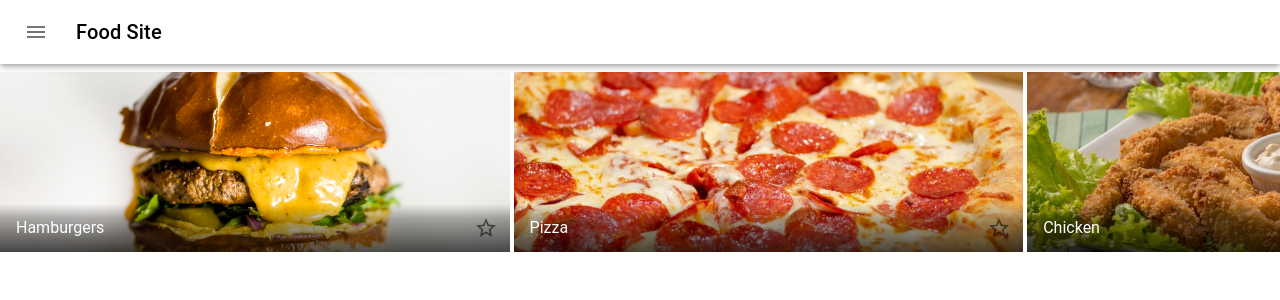
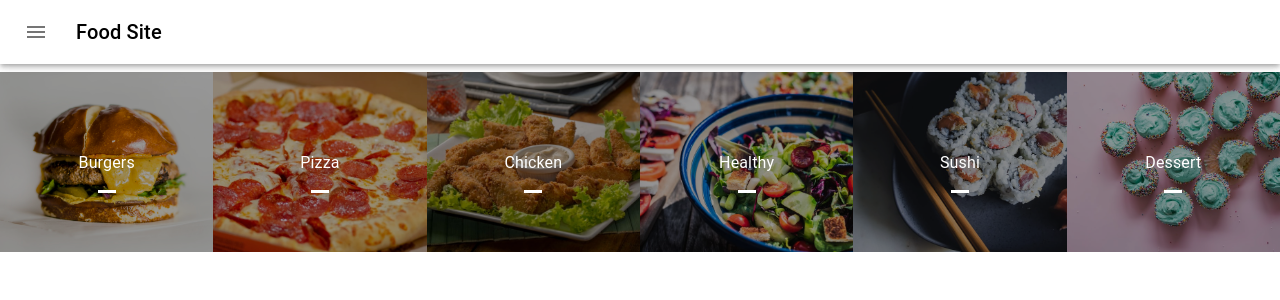
Before and after one commit to JuanMend/food-site, a React (Create React App) app: page /#/recipes in a window 1280 px wide. Shown: the top 300 px of the page. Built offline with nearby package versions, Linux system fonts and the light colour scheme.

Commit message:
recipe change

```diff
--- a/src/components/Recipes/Recipes.js
+++ b/src/components/Recipes/Recipes.js
@@ -1,13 +1,18 @@
 import React from 'react';
 import { Link } from 'react-router-dom';
 import Navbar from '../Navbar/Navbar';
+import Footer from '../Footer/Footer';
+
 import GridList from '@material-ui/core/GridList';
 import GridListTile from '@material-ui/core/GridListTile';
 import GridListTileBar from '@material-ui/core/GridListTileBar';
 import IconButton from '@material-ui/core/IconButton';
 import StarBorderIcon from '@material-ui/icons/StarBorder';
 // import tileData from './tileData';
-import { makeStyles, useTheme } from '@material-ui/styles';
+
+import ButtonBase from '@material-ui/core/ButtonBase';
+import Typography from '@material-ui/core/Typography';
+import { makeStyles } from '@material-ui/core/styles';
 import Sushi from '../../Pics/sushi.png';
 import Hamburger from '../../Pics/hamburger.png';
 import Tacos from '../../Pics/main-tacos.png';
@@ -16,94 +21,168 @@ import Pizza from '../../Pics/pizza.png';
 import Healthy from '../../Pics/healthy.png';
 import Chicken from '../../Pics/chicken.png';
 
+const images = [
+	{
+		url: Hamburger,
+		title: 'Burgers',
+		width: '40%'
+	},
+	{
+		url: Pizza,
+		title: 'Pizza',
+		width: '40%'
+	},
+	{
+		url: Chicken,
+		title: 'Chicken',
+		width: '40%'
+	},
+
+	{
+		url: Healthy,
+		title: 'Healthy',
+		width: '40%'
+	},
+	{
+		url: Sushi,
+		title: 'Sushi',
+		width: '40%'
+	},
+	{
+		url: Cupcakes,
+		title: 'Dessert',
+		width: '40%'
+	}
+];
+
 const useStyles = makeStyles((theme) => ({
 	root: {
+		width: '100%',
+		flexWrap: 'wrap',
 		marginTop: '9vh',
 		display: 'flex',
-		flexWrap: 'wrap',
 		justifyContent: 'space-around',
 		overflow: 'hidden'
-		// backgroundColor: theme.palette.background.paper
 	},
 	gridList: {
 		flexWrap: 'nowrap',
 		// Promote the list into his own layer on Chrome. This cost memory but helps keeping high FPS.
-		transform: 'translateZ(0)'
+		// transform: 'translateZ(0)',
+		marginTop: '9vh',
+		display: 'flex',
+		justifyContent: 'space-around',
+		alignItems: 'center',
+		overflow: 'hidden',
+		width: '100%'
 	},
-	title: {
-		// color: theme.palette.primary.light
+	image: {
+		position: 'relative',
+		height: 200,
+		[theme.breakpoints.down('xs')]: {
+			width: '100% !important', // Overrides inline-style
+			height: 100
+		},
+		'&:hover, &$focusVisible': {
+			zIndex: 1,
+			'& $imageBackdrop': {
+				opacity: 0.15
+			},
+			'& $imageMarked': {
+				opacity: 0
+			},
+			'& $imageTitle': {
+				border: '4px solid currentColor'
+			}
+		}
 	},
-	titleBar: {
-		background: 'linear-gradient(to top, rgba(0,0,0,0.7) 0%, rgba(0,0,0,0.3) 70%, rgba(0,0,0,0) 100%)'
+	focusVisible: {},
+	imageButton: {
+		position: 'absolute',
+		left: 0,
+		right: 0,
+		top: 0,
+		bottom: 0,
+		display: 'flex',
+		alignItems: 'center',
+		justifyContent: 'center',
+		color: theme.palette.common.white
+	},
+	imageSrc: {
+		position: 'absolute',
+		left: 0,
+		right: 0,
+		top: 0,
+		bottom: 0,
+		backgroundSize: 'cover',
+		backgroundPosition: 'center 40%'
+	},
+	imageBackdrop: {
+		position: 'absolute',
+		left: 0,
+		right: 0,
+		top: 0,
+		bottom: 0,
+		backgroundColor: theme.palette.common.black,
+		opacity: 0.4,
+		transition: theme.transitions.create('opacity')
+	},
+	imageTitle: {
+		position: 'relative',
+		padding: `${theme.spacing(2)}px ${theme.spacing(4)}px ${theme.spacing(1) + 6}px`
+	},
+	imageMarked: {
+		height: 3,
+		width: 18,
+		backgroundColor: theme.palette.common.white,
+		position: 'absolute',
+		bottom: -2,
+		left: 'calc(50% - 9px)',
+		transition: theme.transitions.create('opacity')
 	}
 }));
 
-const tileData = [
-	{
-		img: Hamburger,
-		title: 'Hamburgers',
-		author: 'author'
-	},
-	{
-		img: Pizza,
-		title: 'Pizza',
-		author: 'author'
-	},
-	{
-		img: Chicken,
-		title: 'Chicken',
-		author: 'author'
-	},
-	{
-		img: Tacos,
-		title: 'Tacos',
-		author: 'author'
-	},
-	{
-		img: Healthy,
-		title: 'Healthy',
-		author: 'author'
-	},
-	{
-		img: Sushi,
-		title: 'Sushi',
-		author: 'author'
-	},
-	{
-		img: Cupcakes,
-		title: 'Desserts',
-		author: 'author'
-	}
-];
-
 export default function Recipes() {
 	const classes = useStyles();
-	const theme = useTheme();
+	// const theme = useTheme();
 
 	return (
 		<div>
 			<Navbar />
 			<div className={classes.root}>
-				<GridList className={classes.gridList} cols={2.5}>
-					{tileData.map((tile) => (
-						<GridListTile key={tile.img}>
-							<img src={tile.img} alt={tile.title} />
-							<GridListTileBar
-								title={tile.title}
-								classes={{
-									root: classes.titleBar,
-									title: classes.title
+				<GridList className={classes.gridList}>
+					{images.map((image) => (
+						<ButtonBase
+							focusRipple
+							key={image.title}
+							className={classes.image}
+							focusVisibleClassName={classes.focusVisible}
+							style={{
+								width: image.width
+							}}
+						>
+							<span
+								className={classes.imageSrc}
+								style={{
+									backgroundImage: `url(${image.url})`
 								}}
-								actionIcon={
-									<IconButton aria-label={`star ${tile.title}`}>
-										<StarBorderIcon className={classes.title} />
-									</IconButton>
-								}
 							/>
-						</GridListTile>
+							<span className={classes.imageBackdrop} />
+							<span className={classes.imageButton}>
+								<Typography
+									component="span"
+									variant="subtitle1"
+									color="inherit"
+									className={classes.imageTitle}
+								>
+									{image.title}
+									<span className={classes.imageMarked} />
+								</Typography>
+							</span>
+						</ButtonBase>
 					))}
 				</GridList>
 			</div>
+			{/* <Footer /> */}
 		</div>
 	);
 }
```
